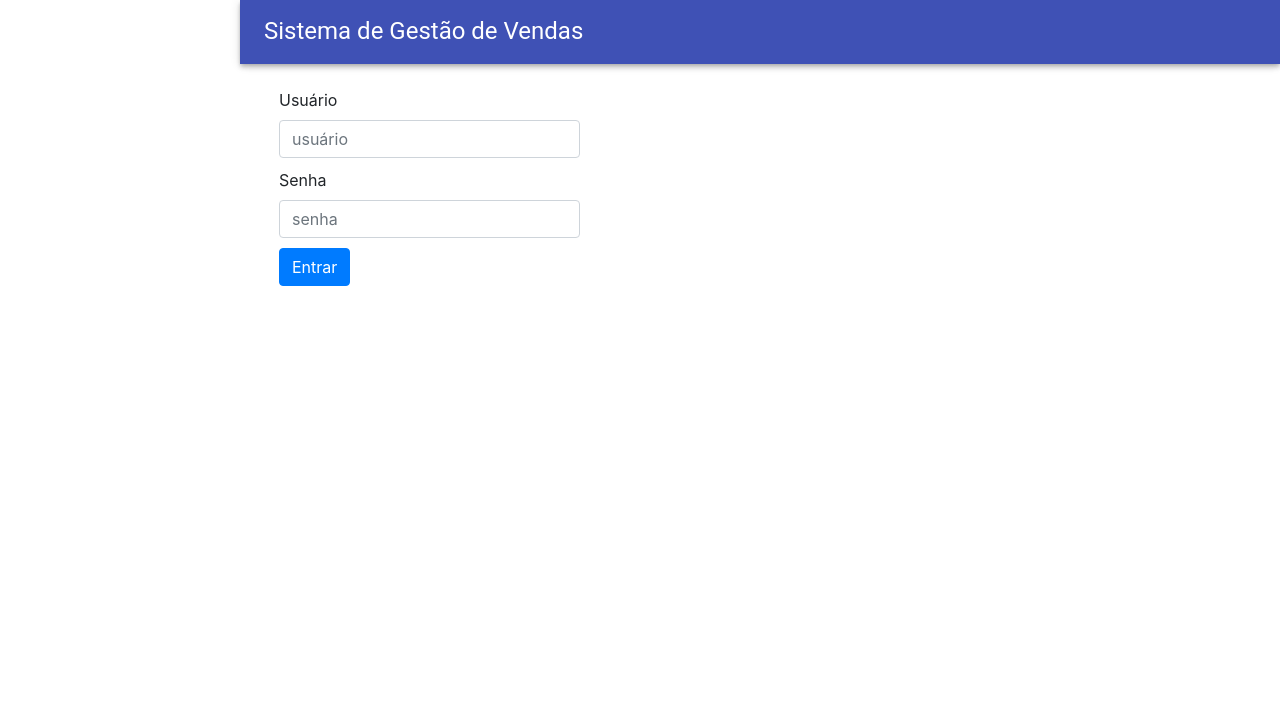
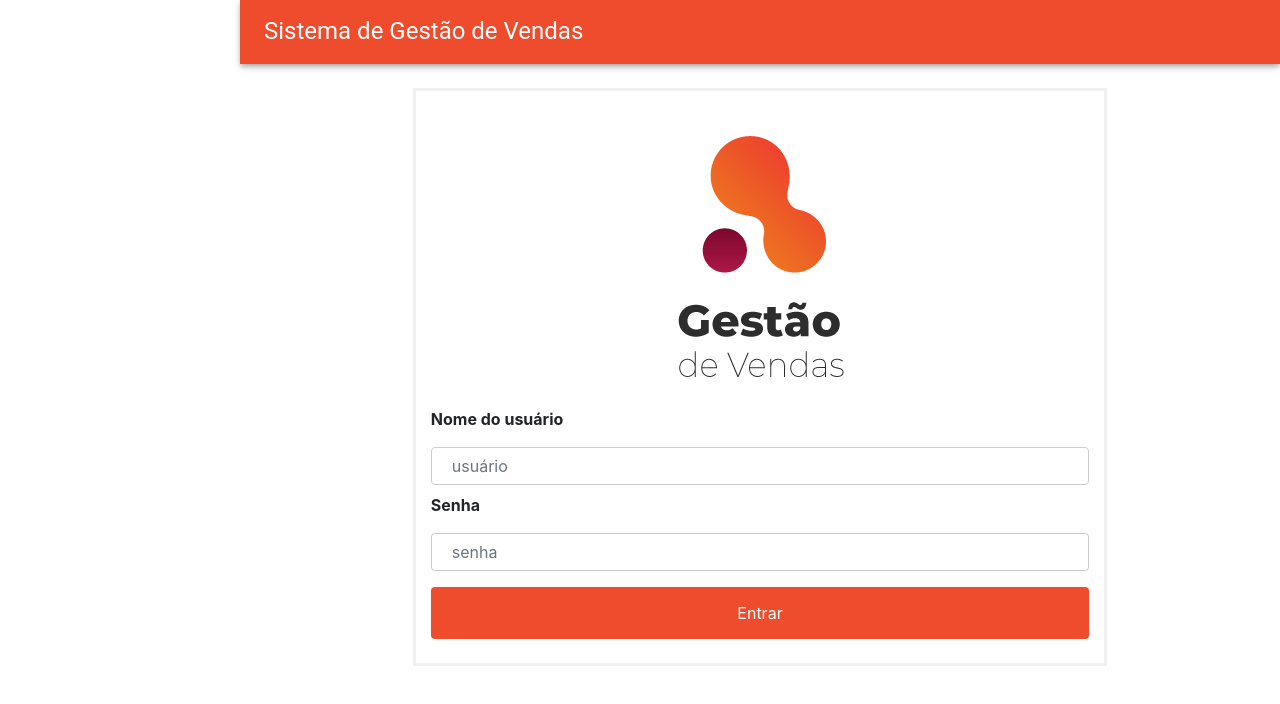
Before and after one commit to EvandroCarvalho/Interdisciplinar, a React (Create React App) app: page /vendas in a window 1280 px wide. Shown: the top 704 px of the page. Built offline with nearby package versions, Linux system fonts and the light colour scheme.

Commit message:
alteração layout

```diff
--- a/src/components/Customer/index.js
+++ b/src/components/Customer/index.js
@@ -112,14 +112,14 @@ export default class Customer extends Component {
     return (
       <div>
         <button
-          className="btn"
+          className="btn buttonAction"
           title="Editar"
           onClick={() => this.openModalAddOrEdit(row)}
         >
           <img src={Edit} alt="img" height="18" width="18" />
         </button>
         <button
-          className="btn"
+          className="btn buttonAction"
           title="Excluir"
           onClick={() => this.openModalDelete(row)}
         >
--- a/src/components/Customer/styles.css
+++ b/src/components/Customer/styles.css
@@ -1,3 +1,7 @@
 .Table {
   padding: 10px;
 }
+
+.buttonAction {
+  background-color: transparent !important;
+}
--- a/src/components/Employee/index.js
+++ b/src/components/Employee/index.js
@@ -90,14 +90,14 @@ export default class Employee extends Component {
     return (
       <div>
         <button
-          className="btn"
+          className="btn buttonAction"
           title="Editar"
           onClick={() => this.openModalAddOrEdit(row)}
         >
           <img src={Edit} alt="img" height="18" width="18" />
         </button>
         <button
-          className="btn"
+          className="btn buttonAction"
           title="Excluir"
           onClick={() => this.openModalDelete(row)}
         >
--- a/src/components/Employee/styles.css
+++ b/src/components/Employee/styles.css
@@ -1,3 +1,7 @@
 .Table {
   padding: 10px;
 }
+
+.buttonAction {
+  background-color: transparent !important;
+}
--- a/src/components/Login/index.js
+++ b/src/components/Login/index.js
@@ -1,7 +1,9 @@
 import React, { Component } from "react";
 import Form from "react-bootstrap/Form";
 import Button from "react-bootstrap/Button";
+import logo from "../../assets/img/logo_gestao.png";
 import { findUserByUsername } from "../../actions/user";
+import "./styles.css";
 
 export default class Login extends Component {
   state = {
@@ -42,28 +44,39 @@ export default class Login extends Component {
     const { notFound, wrong } = this.state;
 
     return (
-      <Form onSubmit={this.onSubmit}>
-        <div className="col-md-4">
-          <div style={{ padding: "0px 0px 5px 0px" }}>
-            <Form.Label>Usuário</Form.Label>
+      <>
+        <Form className="form" onSubmit={this.onSubmit}>
+          <div className="container">
+            <div className="imgcontainer">
+              <img src={logo} alt="Logomarca Gestão" className="logo" />
+            </div>
+
+            <Form.Label>
+              <b>Nome do usuário</b>
+            </Form.Label>
             <Form.Control
+              className="input"
+              required
               type="text"
               placeholder="usuário"
               size="md"
               id="username"
               defaultValue=""
             />
-          </div>
-          <div style={{ padding: "5px 0px 5px 0px" }}>
-            <Form.Label>Senha</Form.Label>
+
+            <Form.Label>
+              <b>Senha</b>
+            </Form.Label>
             <Form.Control
+              className="input"
+              required
               type="password"
               placeholder="senha"
               size="md"
               id="password"
               defaultValue=""
             />
-          </div>
+
             <div className="text-danger" hidden={!notFound}>
               <p>Usuário não encontrado</p>
             </div>
@@ -71,8 +84,8 @@ export default class Login extends Component {
               <p>Senha incorreta</p>
             </div>
 
-          <div style={{ padding: "5px 0px 0px 0px" }}>
             <Button
+              className="button"
               variant="primary"
               type="submit"
               onClick={() => this.setState({ notFound: false, wrong: false })}
@@ -80,8 +93,8 @@ export default class Login extends Component {
               Entrar
             </Button>
           </div>
-        </div>
         </Form>
+      </>
     );
   }
 }
--- /dev/null
+++ b/src/components/Login/styles.css
@@ -0,0 +1,64 @@
+body {
+  font-family: Arial, Helvetica, sans-serif;
+}
+
+.form {
+  border: 3px solid #f1f1f1;
+  width: 70%;
+  margin: 0 auto;
+}
+
+.input[type="text"],
+.input[type="password"] {
+  width: 100%;
+  padding: 12px 20px;
+  margin: 8px 0;
+  display: inline-block;
+  border: 1px solid #ccc;
+  box-sizing: border-box;
+}
+
+button {
+  background-color: #ee4c2c !important;
+  border: none !important;
+  cursor: pointer !important;
+}
+
+.button {
+  padding: 14px 20px !important;
+  margin: 8px 0 !important;
+  width: 100% !important;
+}
+
+button:hover {
+  opacity: 0.8 !important;
+}
+
+.container {
+  padding: 16px;
+}
+
+span.senha {
+  float: right;
+  padding-top: 16px;
+}
+
+.imgcontainer {
+  text-align: center;
+  margin: 0;
+}
+
+img.logo {
+  max-width: 100%;
+}
+
+@media screen and (max-width: 300px) {
+  .span.senha {
+    display: block;
+    float: none;
+  }
+
+  .btn-cancelar {
+    width: 100%;
+  }
+}
--- a/src/components/Product/index.js
+++ b/src/components/Product/index.js
@@ -96,14 +96,14 @@ export default class Product extends Component {
     return (
       <div>
         <button
-          className="btn"
+          className="btn buttonAction"
           title="Editar"
           onClick={() => this.openModalAddOrEdit(row)}
         >
           <img src={Edit} alt="img" height="18" width="18" />
         </button>
         <button
-          className="btn"
+          className="btn buttonAction"
           title="Excluir"
           onClick={() => this.openModalDelete(row)}
         >
--- a/src/components/Product/styles.css
+++ b/src/components/Product/styles.css
@@ -1,3 +1,7 @@
 .Table {
   padding: 10px;
 }
+
+.buttonAction {
+  background-color: transparent !important;
+}
--- a/src/components/Sales/productsSale.js
+++ b/src/components/Sales/productsSale.js
@@ -56,7 +56,7 @@ export default class ProductsSale extends Component {
   formatCellActions = row => (
     <div style={{ textAlign: "center" }}>
       <button
-        className="btn"
+        className="btn buttonAction"
         title="Excluir"
         onClick={() => {
           this.removeItem(row);
@@ -229,14 +229,16 @@ export default class ProductsSale extends Component {
                 value={itemName}
                 onChange={e => this.handleItemName(e.target.value)}
               />
-              <InputGroup.Append>
-                <Button
-                  variant="outline-primary"
+              <div className="input-group-append" disabled={true}>
+                <button
+                  type="button"
+                  className="btn btn-primary"
+                  id="findItemByName"
                   onClick={() => this.findItemByName(itemName)}
                 >
                   Consultar
-                </Button>
-              </InputGroup.Append>
+                </button>
+              </div>
             </InputGroup>
           </div>
           <div>
@@ -248,14 +250,16 @@ export default class ProductsSale extends Component {
                 min={1}
                 onChange={e => this.handleItemId(e.target.value)}
               />
-              <InputGroup.Append>
-                <Button
-                  variant="outline-primary"
+              <div className="input-group-append">
+                <button
+                  className="btn btn-primary"
+                  type="button"
+                  id="findItemById"
                   onClick={() => this.findItemById(itemId)}
                 >
                   Consultar
-                </Button>
-              </InputGroup.Append>
+                </button>
+              </div>
             </InputGroup>
             <div className="text-danger mb-2 col-md-4" hidden={!notFount}>
               <p>Produto não encontrado</p>
--- a/src/components/Sales/styles.css
+++ b/src/components/Sales/styles.css
@@ -35,3 +35,7 @@
   justify-content: flex-end;
   margin-left: 1px;
 }
+
+.buttonAction {
+  background-color: transparent !important;
+}
--- a/src/container/SideBar/index.js
+++ b/src/container/SideBar/index.js
@@ -19,6 +19,7 @@ import employeeIcon from "../../assets/img/employee.png";
 import homeIcon from "../../assets/img/home.png";
 import exitIcon from "../../assets/img/exit.png";
 import lineMenu from "../../assets/img/line-menu.png";
+import logo from "../../assets/img/logo_gestao.png";
 import { Link } from "react-router-dom";
 import Routes from "../../routes/routes";
 import "./styles.css";
@@ -109,12 +110,17 @@ class SideBar extends React.Component {
             </Link>
           ))}
         </List>
+        <img src={logo} alt="Logomarca Gestão" height="200" width="200" />
       </div>
     );
 
     return (
       <div className={classes.root}>
-        <AppBar position="fixed" className={classes.appBar}>
+        <AppBar
+          position="fixed"
+          className={classes.appBar}
+          style={{ background: "#ee4c2c" }}
+        >
           <Toolbar>
             <IconButton
               color="secondary"
```
Also changed, not shown: src/assets/img/logo_gestao.png (added). Lines whose indentation alone changed are shown as unchanged.
